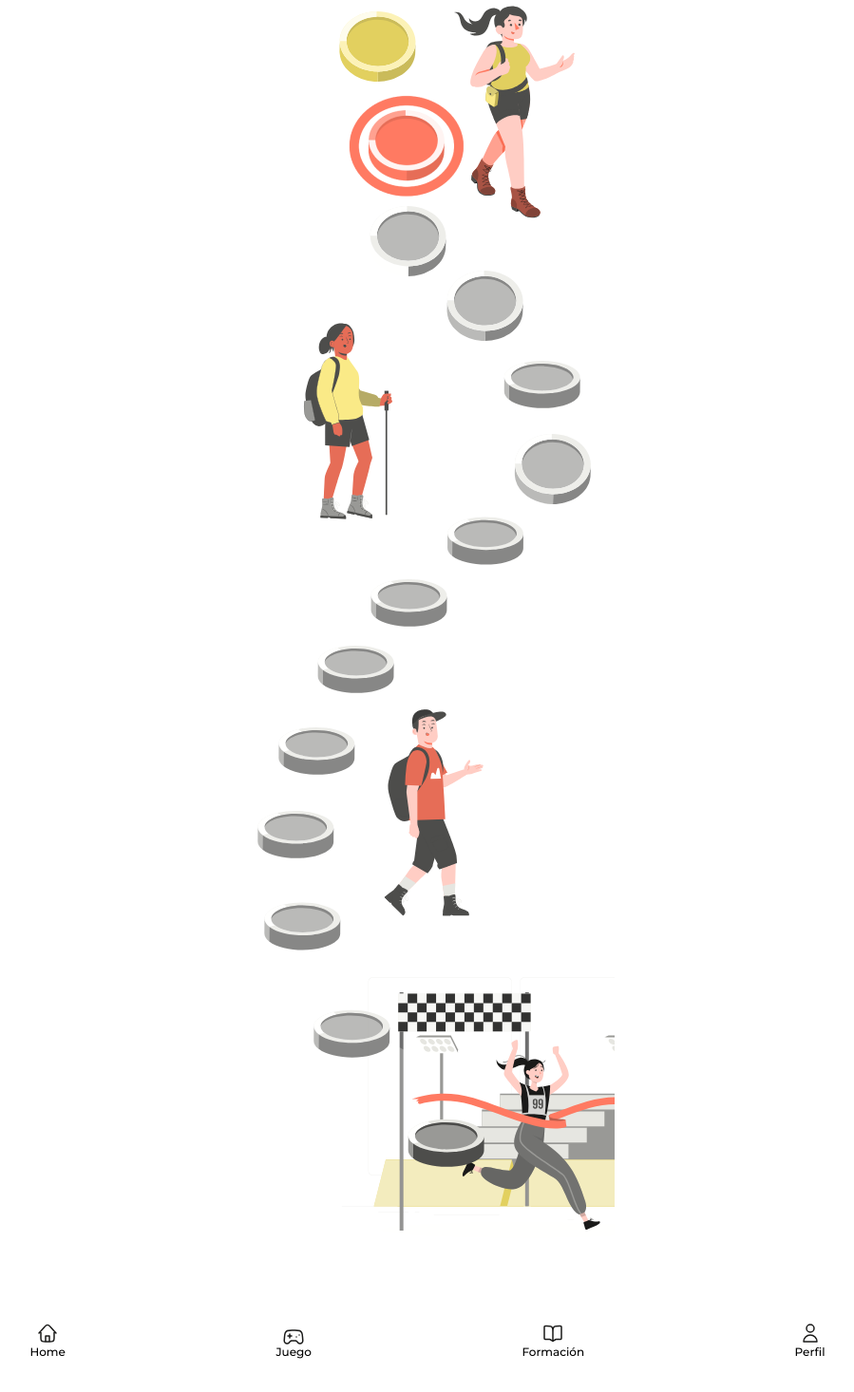
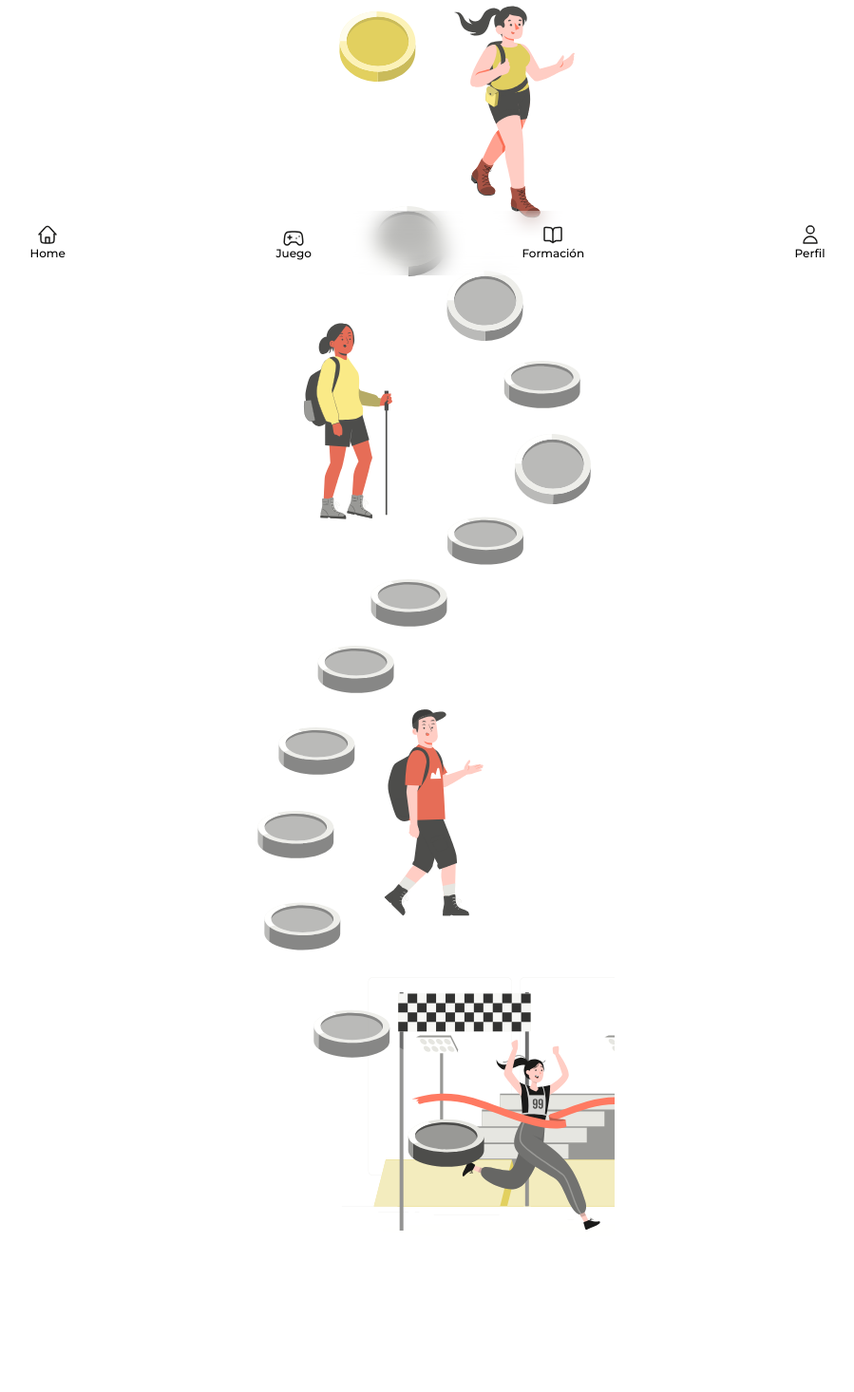
Before and after one commit to danieskka/Desafio-Tripulaciones, a React (Vite) app in the folder client/: page /game in a window 1280 px wide. Shown: the part 510-1976 px from the top of the page at 95% size, without its empty margins (190-1089 px from the left). After the commit the page ends 1908 px from the top, so only its background shows below. Built offline with nearby package versions, Linux system fonts and the light colour scheme.

Commit message:
navigation in the right position

```diff
--- a/client/src/components/Main/Home/Game/Game.jsx
+++ b/client/src/components/Main/Home/Game/Game.jsx
@@ -1,4 +1,5 @@
 import {Link} from "react-router-dom";
+import Navegation from '../../Navegation/Navegation';
 
 
 
@@ -13,33 +14,7 @@ const Game = () => {
               {/* <Link to="/minilecture"><article className="link_to_minilecture"></article></Link> */}
               <img src="assets/Camino.svg" />
             </article>
-          <Link className="buttonGame" to='/minilecture' ><img src="assets/Camino 1.png" alt="boton" /></Link>
-          <div className="nav_fixed">
-            <Link to="/home">
-              <div className="iconNavigation">
-                <img src="assets/Home.svg" alt="home" />
-                <span>Home</span>
-              </div>
-            </Link>
-            <Link to="/game">
-              <div className="iconNavigation">
-              <img src="assets/juego.svg" alt="juego" />
-                <span>Juego</span>
-              </div>
-            </Link>
-            <Link to="/info">
-              <div className="iconNavigation">
-              <img className="formacion" src="assets/Formación.svg" alt="formación" />
-                <span>Formación</span>
-              </div>
-            </Link>
-            <Link to="/profile">
-              <div className="iconNavigation">
-                <img src="assets/perfil.svg" alt="perfil" />
-                <span>Perfil</span>
-              </div>
-            </Link>
-            </div>
+            <Navegation/>
       </section>
 
 
--- a/client/src/components/Main/Home/Info/Info.jsx
+++ b/client/src/components/Main/Home/Info/Info.jsx
@@ -5,6 +5,7 @@
 const Info = () => {
   return (
     <>
+    {/* <div className="test4menu"><Navegation /></div> */}
     <section className="info_general_container">
         <article className="game_title_quiz">
               <h1>Formación</h1>
--- a/client/src/styles/components/_article.scss
+++ b/client/src/styles/components/_article.scss
@@ -3,6 +3,7 @@
     flex-direction: column;
     width: 90%;
     margin: 0 auto;
+    margin-bottom:5em ;
 
 }
 .imgArticle{
--- a/client/src/styles/components/_gallery.scss
+++ b/client/src/styles/components/_gallery.scss
@@ -5,6 +5,7 @@
     flex-direction: row;
     align-items: center;
     justify-content: start;
+
 
 }
 .galleryCard{
--- a/client/src/styles/components/_home.scss
+++ b/client/src/styles/components/_home.scss
@@ -9,6 +9,7 @@
     background-size:  cover;
     // background-blend-mode:   hard-light;
     padding-top: 1em;
+    margin-bottom:5em ;
 }
 .homeWrapper, .progressHomeContainer, .galleryHomeContainer, .game_general_container {
     display: flex;
--- a/client/src/styles/components/_info.scss
+++ b/client/src/styles/components/_info.scss
@@ -1,9 +1,18 @@
+.test4menu{
+    background-color: pink;
+    position: fixed;
+    bottom: 0;
+    width: 100%;
+    height: 50px;
+}
+
 .info_general_container{
 
     display: flex;
     flex-direction: column;
     justify-content: center;
     align-items: center;
+    margin-bottom:5em ;
 }
 .infoContainer{
     width: 95%;
--- a/client/src/styles/components/_navigation.scss
+++ b/client/src/styles/components/_navigation.scss
@@ -6,9 +6,14 @@
     justify-content: space-evenly;
     align-items: flex-end;
     padding:.8em 0 1em;
+    position: fixed;
+    bottom: 0;
+    width: 100%;
+    backdrop-filter: blur(10px);
     a{
         text-decoration: none;
     }
+
 }
 .iconNavigation{
     display: flex;
--- a/client/src/styles/components/_profile.scss
+++ b/client/src/styles/components/_profile.scss
@@ -29,6 +29,7 @@
 .background-img {
   background: url(assets/path_group.png);
   background-size:  cover;
+  margin-bottom:5em ;
 }
 
 .profile-titles {
--- a/client/src/styles/components/_resources.scss
+++ b/client/src/styles/components/_resources.scss
@@ -3,6 +3,7 @@
     background-size:  cover;
 margin: auto;
 width: 95%;
+margin-bottom:5em ;
 }
 
 .articleNotFound{
--- a/client/src/styles/components/_user.scss
+++ b/client/src/styles/components/_user.scss
@@ -3,7 +3,7 @@
     flex-direction: column;
     align-items: center;
     justify-content: center;
-    margin: 100px;
+    margin: 10px;
 }
 
 .article-container {
--- a/client/src/styles/components/_zone.scss
+++ b/client/src/styles/components/_zone.scss
@@ -87,6 +87,7 @@
         background-position: center center;
         width: 100%;
         height: 150px;
+        margin-bottom:5em ;
         //background-color: aquamarine;
 
     }
```
